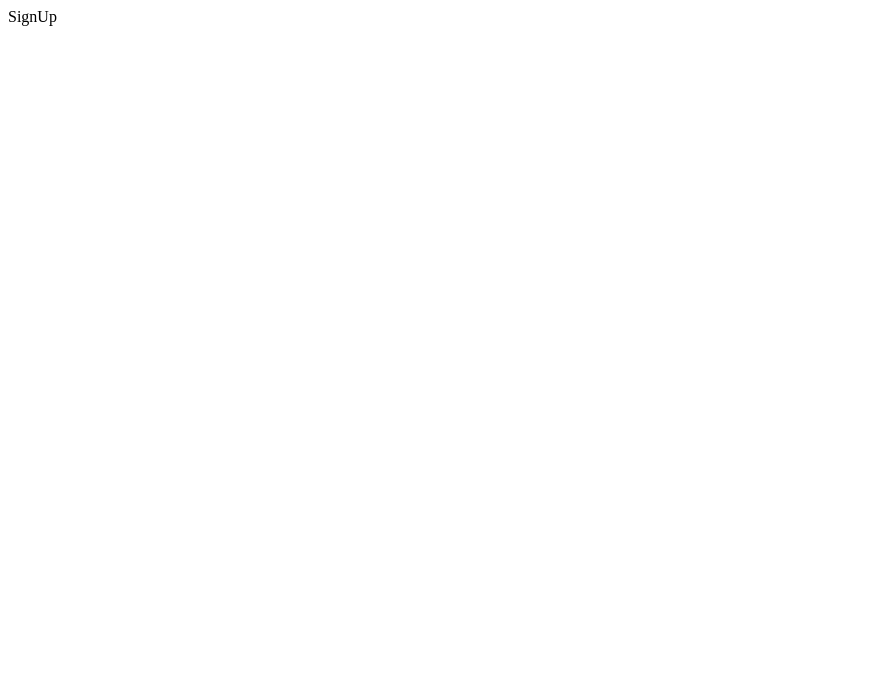
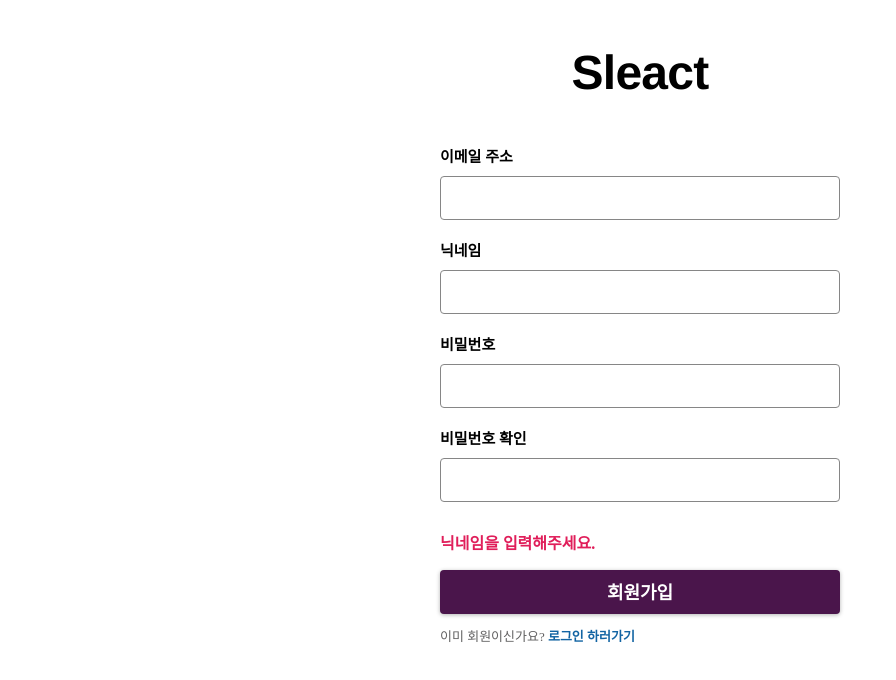
Before and after one commit to nogoduck/LearnSlackClone, a React (Create React App) app in the folder front-cra-ts/: page /signup in a window 1280 px wide. Shown: the top 680 px of the page, without its empty margins (0-896 px from the left). Built offline with nearby package versions, Linux system fonts and the light colour scheme.

Commit message:
hooks로 중복제거 (에러나서 강의 코드로 교체)

```diff
--- a/front-cra-ts/package.json
+++ b/front-cra-ts/package.json
@@ -3,13 +3,18 @@
   "version": "0.1.0",
   "private": true,
   "dependencies": {
+    "@emotion/react": "^11.4.0",
+    "@emotion/styled": "^11.3.0",
+    "@loadable/component": "^5.15.0",
     "@testing-library/jest-dom": "^5.11.4",
     "@testing-library/react": "^11.1.0",
     "@testing-library/user-event": "^12.1.10",
     "@types/jest": "^26.0.15",
+    "@types/loadable__component": "^5.13.3",
     "@types/node": "^12.0.0",
     "@types/react": "^17.0.0",
     "@types/react-dom": "^17.0.0",
+    "axios": "^0.21.1",
     "react": "^17.0.2",
     "react-dom": "^17.0.2",
     "react-router-dom": "^5.2.0",
--- a/front-cra-ts/src/App.tsx
+++ b/front-cra-ts/src/App.tsx
@@ -1,8 +1,12 @@
 import React from "react";
+import loadable from "@loadable/component";
 import { Switch, Route, Redirect } from "react-router-dom";
-import SignIn from "./pages/SignIn";
-import SignUp from "./pages/SignUp";
 
+const SignIn = loadable(() => import("./pages/SignIn"));
+const SignUp = loadable(() => import("./pages/SignUp"));
+
+//코드 스플리팅 : 필요한 컴포넌트만 불러오는 기법, 페이지도 가능
+//설치할 모듈 : @loadable/component / typescript를 하면 @types/loadable__component 추가설치
 function App() {
   return (
     <>
--- /dev/null
+++ b/front-cra-ts/src/hooks/useInput.ts
@@ -0,0 +1,13 @@
+import { Dispatch, SetStateAction, useCallback, useState } from "react";
+
+type Handler = (e: any) => void;
+type ReturnTypes<T = any> = [T, Handler, Dispatch<SetStateAction<T>>];
+const useInput = <T = any>(initialValue: T): ReturnTypes<T> => {
+  const [value, setValue] = useState(initialValue);
+  const handler = useCallback((e) => {
+    setValue(e.target.value);
+  }, []);
+  return [value, setValue, handler];
+};
+
+export default useInput;
--- a/front-cra-ts/src/pages/SignIn/index.tsx
+++ b/front-cra-ts/src/pages/SignIn/index.tsx
@@ -1,7 +1,7 @@
 import React from "react";
 
 function SignIn() {
-  return <div>로그인</div>;
+  return <></>;
 }
 
 export default SignIn;
--- a/front-cra-ts/src/pages/SignUp/index.tsx
+++ b/front-cra-ts/src/pages/SignUp/index.tsx
@@ -1,7 +1,129 @@
-import React from "react";
+import React, { useState, useCallback } from "react";
+import axios from "axios";
+import {
+  Header,
+  Form,
+  Label,
+  Input,
+  Error,
+  Button,
+  LinkContainer,
+  Success,
+} from "./styles";
+import useInput from "../../hooks/useInput";
 
 function SignUp() {
-  return <div>SignUp</div>;
+  const [email, setEmail, onChangeEmail] = useInput("");
+  const [nickname, setNickname, onChangeNickname] = useInput("");
+  const [password, setPassword] = useState("");
+  const [passwordCheck, setPasswordCheck] = useState("");
+  const [mismatchError, setMismatchError] = useState(false);
+  const [signUpError, setSignUpError] = useState(false);
+  const [signUpSuccess, setSignUpSuccess] = useState(false);
+
+  const onChangePassword = useCallback(
+    (e) => {
+      setPassword(e.target.value);
+      setMismatchError(e.target.value !== passwordCheck);
+    },
+    [passwordCheck]
+  );
+
+  const onChangePasswordCheck = useCallback(
+    (e) => {
+      setPasswordCheck(e.target.value);
+      setMismatchError(e.target.value !== password);
+    },
+    [password]
+  );
+
+  const onSubmit = useCallback((e) => {
+    e.preventDefault();
+    console.log(email, nickname, password, passwordCheck);
+    if (!mismatchError) {
+      console.log("서버로 회원가입을 요청합니다");
+      axios
+        .post("http://localhost:3095/api/users", {
+          email,
+          nickname,
+          password,
+        })
+        .then((res) => {
+          console.log(res);
+        })
+        .catch((err) => {
+          console.log(err.response);
+        })
+        .finally(() => {});
+    }
+  }, []);
+
+  return (
+    <div id="container">
+      <Header>Sleact</Header>
+      <Form onSubmit={onSubmit}>
+        <Label id="email-label">
+          <span>이메일 주소</span>
+          <div>
+            <Input
+              type="email"
+              id="email"
+              name="email"
+              value={email}
+              onChange={onChangeEmail}
+            />
+          </div>
+        </Label>
+        <Label id="nickname-label">
+          <span>닉네임</span>
+          <div>
+            <Input
+              type="text"
+              id="nickname"
+              name="nickname"
+              value={nickname}
+              onChange={onChangeNickname}
+            />
+          </div>
+        </Label>
+        <Label id="password-label">
+          <span>비밀번호</span>
+          <div>
+            <Input
+              type="password"
+              id="password"
+              name="password"
+              value={password}
+              onChange={onChangePassword}
+            />
+          </div>
+        </Label>
+        <Label id="password-check-label">
+          <span>비밀번호 확인</span>
+          <div>
+            <Input
+              type="password"
+              id="password-check"
+              name="password-check"
+              value={passwordCheck}
+              onChange={onChangePasswordCheck}
+            />
+          </div>
+          {mismatchError && <Error>비밀번호가 일치하지 않습니다.</Error>}
+          {!nickname && <Error>닉네임을 입력해주세요.</Error>}
+          {signUpError && <Error>이미 가입된 이메일입니다.</Error>}
+          {signUpSuccess && (
+            <Success>회원가입되었습니다! 로그인해주세요.</Success>
+          )}
+        </Label>
+        <Button type="submit">회원가입</Button>
+      </Form>
+      <LinkContainer>
+        이미 회원이신가요?&nbsp;
+        <a href="/login">로그인 하러가기</a>
+      </LinkContainer>
+    </div>
+  );
 }
 
 export default SignUp;
--- /dev/null
+++ b/front-cra-ts/src/pages/SignUp/styles.tsx
@@ -0,0 +1,114 @@
+import styled from "@emotion/styled";
+
+export const Header = styled.header`
+  text-align: center;
+  font-family: Slack-Larsseit, Helvetica Neue, Helvetica, Segoe UI, Tahoma,
+    Arial, sans-serif;
+  font-weight: 700;
+  font-size: 48px;
+  line-height: 46px;
+  letter-spacing: -0.75px;
+  margin-top: 50px;
+  margin-bottom: 50px;
+`;
+
+export const Form = styled.form`
+  margin: 0 auto;
+  width: 400px;
+  max-width: 400px;
+`;
+
+export const Label = styled.label`
+  margin-bottom: 16px;
+
+  & > span {
+    display: block;
+    text-align: left;
+    padding-bottom: 8px;
+    font-size: 15px;
+    cursor: pointer;
+    line-height: 1.46666667;
+    font-weight: 700;
+  }
+`;
+
+export const Input = styled.input`
+  border-radius: 4px;
+  --saf-0: rgba(var(--sk_foreground_high_solid, 134, 134, 134), 1);
+  border: 1px solid var(--saf-0);
+  transition: border 80ms ease-out, box-shadow 80ms ease-out;
+  box-sizing: border-box;
+  margin: 0 0 20px;
+  width: 100%;
+  color: rgba(var(--sk_primary_foreground, 29, 28, 29), 1);
+  background-color: rgba(var(--sk_primary_background, 255, 255, 255), 1);
+  padding: 12px;
+  height: 44px;
+  padding-top: 11px;
+  padding-bottom: 13px;
+  font-size: 18px;
+  line-height: 1.33333333;
+
+  &:focus {
+    --saf-0: rgba(var(--sk_highlight, 18, 100, 163), 1);
+    box-shadow: 0 0 0 1px var(--saf-0), 0 0 0 5px rgba(29, 155, 209, 0.3);
+  }
+`;
+
+export const Button = styled.button`
+  margin-bottom: 12px;
+  width: 100%;
+  max-width: 100%;
+  color: #fff;
+  background-color: #4a154b;
+  border: none;
+  font-size: 18px;
+  font-weight: 900;
+  height: 44px;
+  min-width: 96px;
+  padding: 0 16px 3px;
+  transition: all 80ms linear;
+  user-select: none;
+  outline: none;
+  cursor: pointer;
+  border-radius: 4px;
+  box-shadow: 0 1px 4px rgba(0, 0, 0, 0.3);
+
+  &:hover {
+    background-color: rgba(74, 21, 75, 0.9);
+    border: none;
+  }
+  &:focus {
+    --saf-0: rgba(var(--sk_highlight, 18, 100, 163), 1);
+    box-shadow: 0 0 0 1px var(--saf-0), 0 0 0 5px rgba(29, 155, 209, 0.3);
+  }
+`;
+
+export const Error = styled.div`
+  color: #e01e5a;
+  margin: 8px 0 16px;
+  font-weight: bold;
+`;
+
+export const Success = styled.div`
+  color: #2eb67d;
+  font-weight: bold;
+`;
+
+export const LinkContainer = styled.p`
+  font-size: 13px;
+  color: #616061;
+  margin: 0 auto 8px;
+  width: 400px;
+  max-width: 400px;
+
+  & a {
+    color: #1264a3;
+    text-decoration: none;
+    font-weight: 700;
+
+    &:hover {
+      text-decoration: underline;
+    }
+  }
+`;
```
Also changed, not shown: 2 other files (tests, documents, lock files or other folders).
